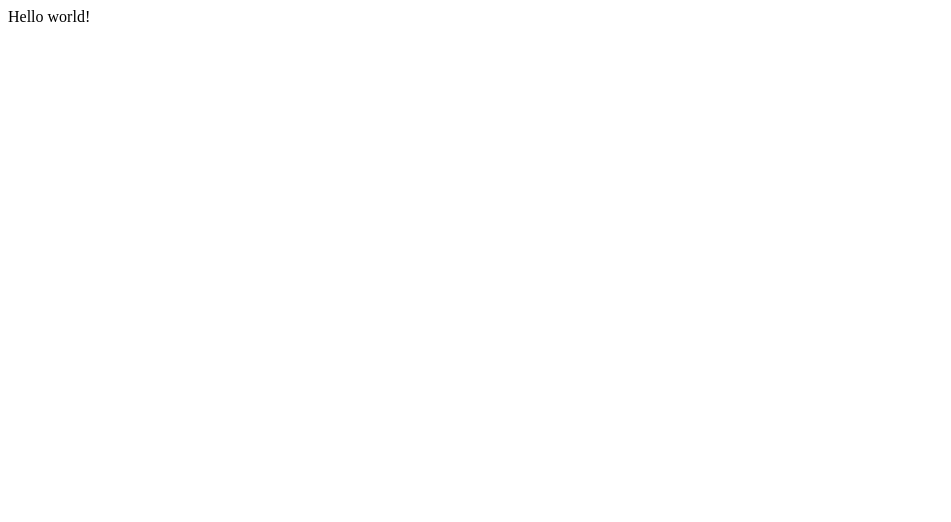
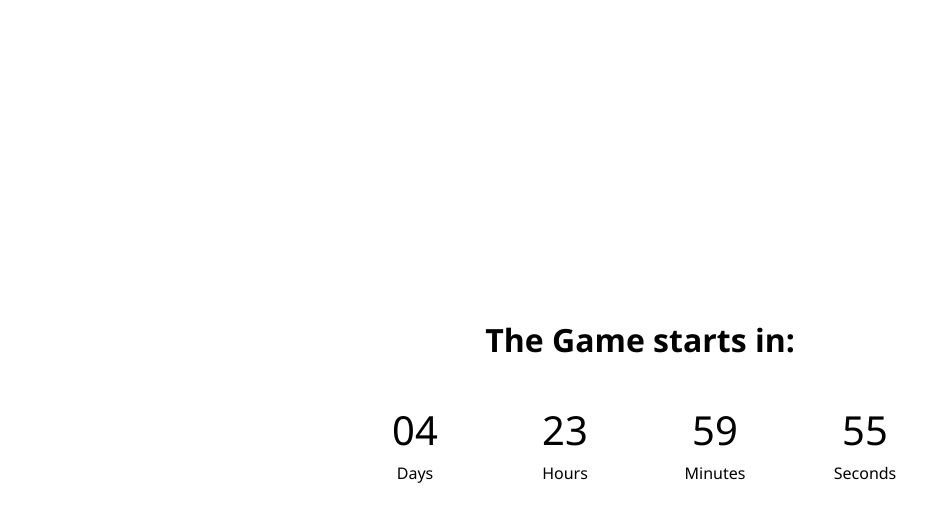
Before and after one commit to sigmae440/sigmae440game, a plain HTML site: page index.html in a window 1280 px wide. Shown: the whole page, without its empty margins (0-951 px from the left). Drawn offline with Linux system fonts and the light colour scheme.

Commit message:
Countdown timer set

```diff
--- a/index.html
+++ b/index.html
@@ -2,13 +2,31 @@
 <html lang="en">
 
 <head>
-    <meta charset="UTF-8">
-    <meta name="viewport" content="width=device-width, initial-scale=1.0">
-    <title>Sigmae440Game</title>
+    <meta charset="UTF-8" />
+    <meta name="viewport" content="width=device-width, initial-scale=1.0" />
+    <title>The Sigmae440 Game</title>
+    <link rel="stylesheet" href="style.css" />
 </head>
 
 <body>
-    Hello world!
+    <div class="countdown-container">
+        <h1>The Game starts in:</h1>
+        <div id="timer">
+            <div><span id="days">00</span>
+                <p>Days</p>
+            </div>
+            <div><span id="hours">00</span>
+                <p>Hours</p>
+            </div>
+            <div><span id="minutes">00</span>
+                <p>Minutes</p>
+            </div>
+            <div><span id="seconds">00</span>
+                <p>Seconds</p>
+            </div>
+        </div>
+    </div>
+    <script src="script.js"></script>
 </body>
 
 </html>
--- /dev/null
+++ b/script.js
@@ -0,0 +1,28 @@
+// Set the countdown target date (5 days from now)
+const now = new Date();
+const targetDate = new Date(now.getTime() + 5 * 24 * 60 * 60 * 1000); // 5 days in ms
+
+function updateCountdown() {
+    const currentTime = new Date();
+    const timeLeft = targetDate - currentTime;
+
+    if (timeLeft <= 0) {
+        document.getElementById("timer").innerHTML = "<h2>Countdown Ended</h2>";
+        clearInterval(interval);
+        return;
+    }
+
+    const days = Math.floor(timeLeft / (1000 * 60 * 60 * 24));
+    const hours = Math.floor((timeLeft / (1000 * 60 * 60)) % 24);
+    const minutes = Math.floor((timeLeft / (1000 * 60)) % 60);
+    const seconds = Math.floor((timeLeft / 1000) % 60);
+
+    document.getElementById("days").textContent = String(days).padStart(2, "0");
+    document.getElementById("hours").textContent = String(hours).padStart(2, "0");
+    document.getElementById("minutes").textContent = String(minutes).padStart(2, "0");
+    document.getElementById("seconds").textContent = String(seconds).padStart(2, "0");
+}
+
+// Update every second
+const interval = setInterval(updateCountdown, 1000);
+updateCountdown(); // Initial call
--- /dev/null
+++ b/style.css
@@ -0,0 +1,37 @@
+body {
+    font-family: 'Segoe UI', Tahoma, Geneva, Verdana, sans-serif;
+    display: flex;
+    justify-content: center;
+    align-items: center;
+    height: 100vh;
+    color: black;
+    margin: 0;
+}
+
+.countdown-container {
+    text-align: center;
+}
+
+#timer {
+    display: flex;
+    justify-content: center;
+    gap: 30px;
+    margin-top: 20px;
+}
+
+#timer div {
+    padding: 20px;
+    border-radius: 10px;
+    min-width: 80px;
+}
+
+#timer span {
+    font-size: 2.5rem;
+    display: block;
+}
+
+#timer p {
+    margin: 5px 0 0;
+    font-size: 1rem;
+    color: black;
+}
```
